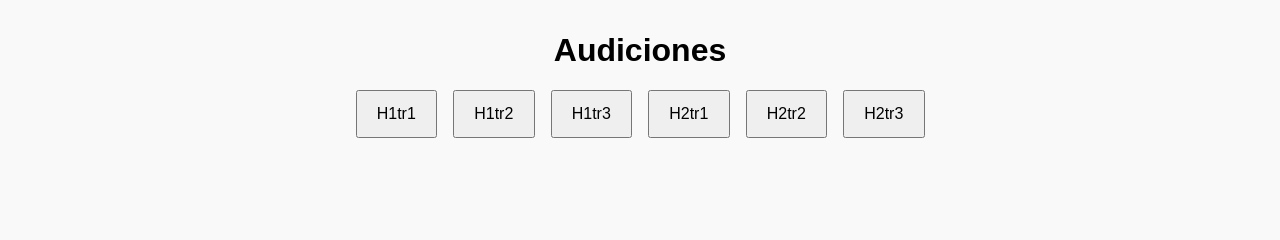
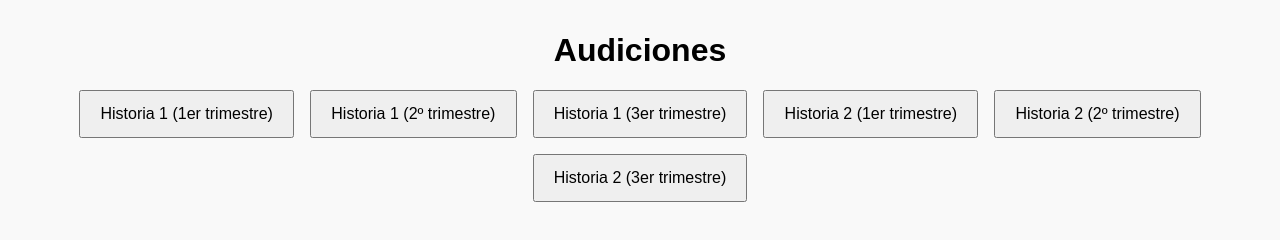
Before and after one commit to bustena/listado-audiciones, a plain HTML site: page index.html in a window 1280 px wide. Drawn offline with nearby package versions, Linux system fonts and the light colour scheme.

Commit message:
Update index.html

```diff
--- a/index.html
+++ b/index.html
@@ -9,12 +9,12 @@
 <body>
   <h1>Audiciones</h1>
   <div class="buttons">
-    <button onclick="loadCSV('H1tr1')">H1tr1</button>
-    <button onclick="loadCSV('H1tr2')">H1tr2</button>
-    <button onclick="loadCSV('H1tr3')">H1tr3</button>
-    <button onclick="loadCSV('H2tr1')">H2tr1</button>
-    <button onclick="loadCSV('H2tr2')">H2tr2</button>
-    <button onclick="loadCSV('H2tr3')">H2tr3</button>
+    <button onclick="loadCSV('H1tr1')">Historia 1 (1er trimestre)</button>
+    <button onclick="loadCSV('H1tr2')">Historia 1 (2º trimestre)</button>
+    <button onclick="loadCSV('H1tr3')">Historia 1 (3er trimestre)</button>
+    <button onclick="loadCSV('H2tr1')">Historia 2 (1er trimestre)</button>
+    <button onclick="loadCSV('H2tr2')">Historia 2 (2º trimestre)</button>
+    <button onclick="loadCSV('H2tr3')">Historia 2 (3er trimestre)</button>
   </div>
 
   <div id="audiciones" class="audiciones"></div>
```
